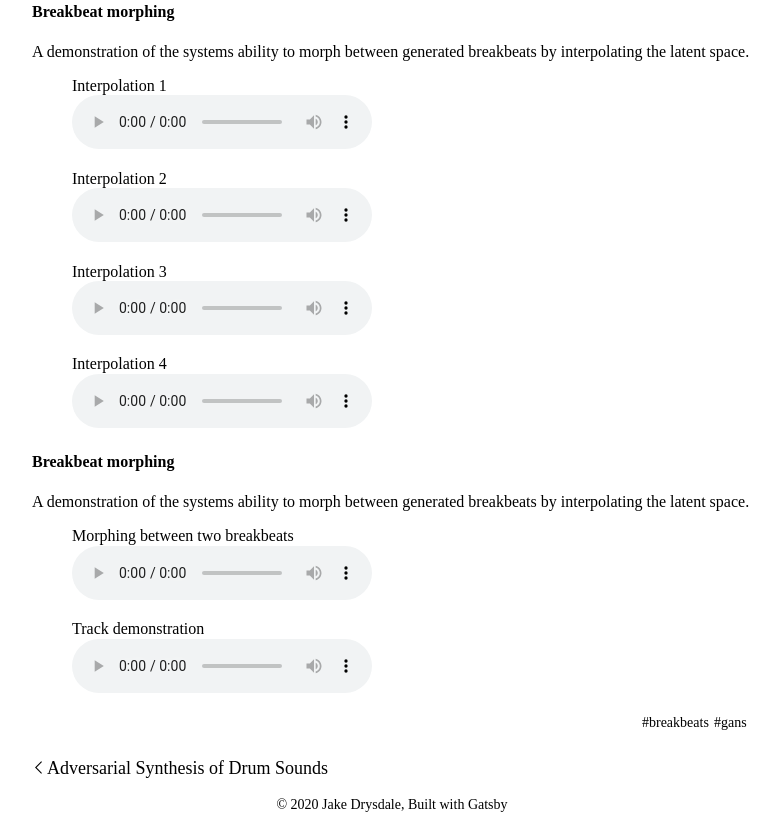
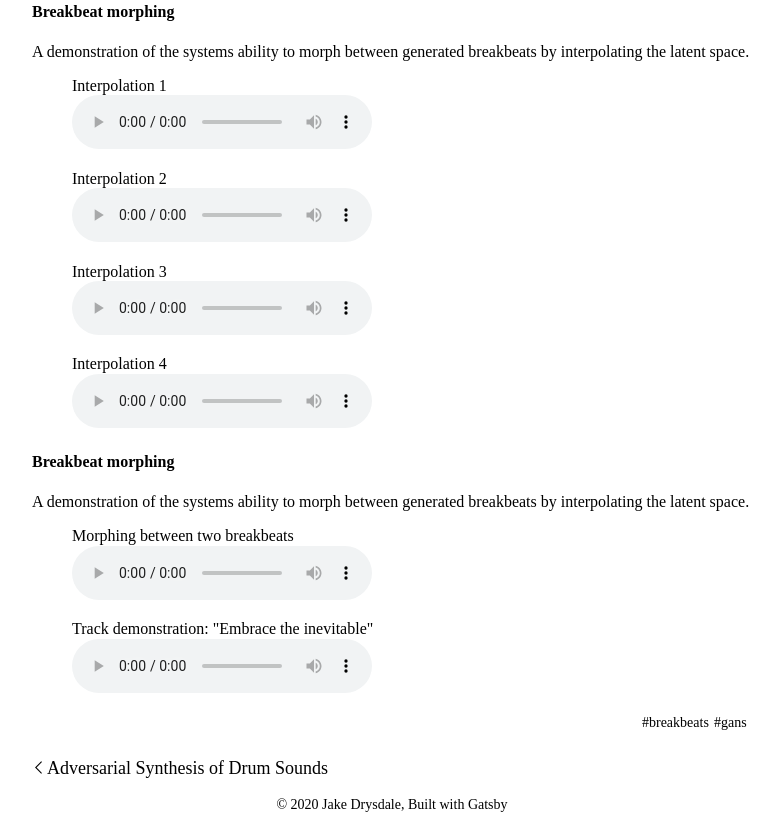
Before and after one commit to jake-drysdale/phd-blog, a Gatsby site: page /breakbeat-manipulation/ in a window 1280 px wide. Shown: the part 1607-2420 px from the top of the page, without its empty margins (248-1025 px from the left). Built offline with nearby package versions, Linux system fonts and the light colour scheme; Gatsby itself is replaced by a stand-in of ours; some packages are replaced by stand-ins of ours.

Commit message:
track title

```diff
--- a/content/blog/breakbeat-manipulation/index.md
+++ b/content/blog/breakbeat-manipulation/index.md
@@ -126,7 +126,7 @@ A demonstration of the systems ability to morph between generated breakbeats by
 </figure>
 
 <figure>
-    <figcaption>Track demonstration</figcaption>
+    <figcaption>Track demonstration: "Embrace the inevitable"</figcaption>
     <audio controls
 		src="./audio/break-morphing2.wav">
 	</audio>
```
